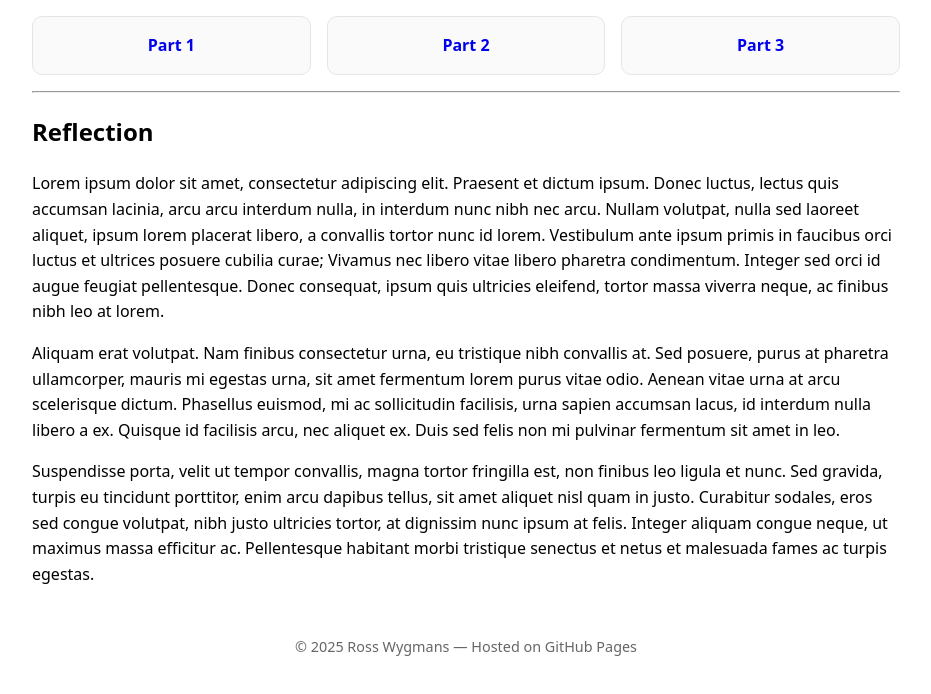
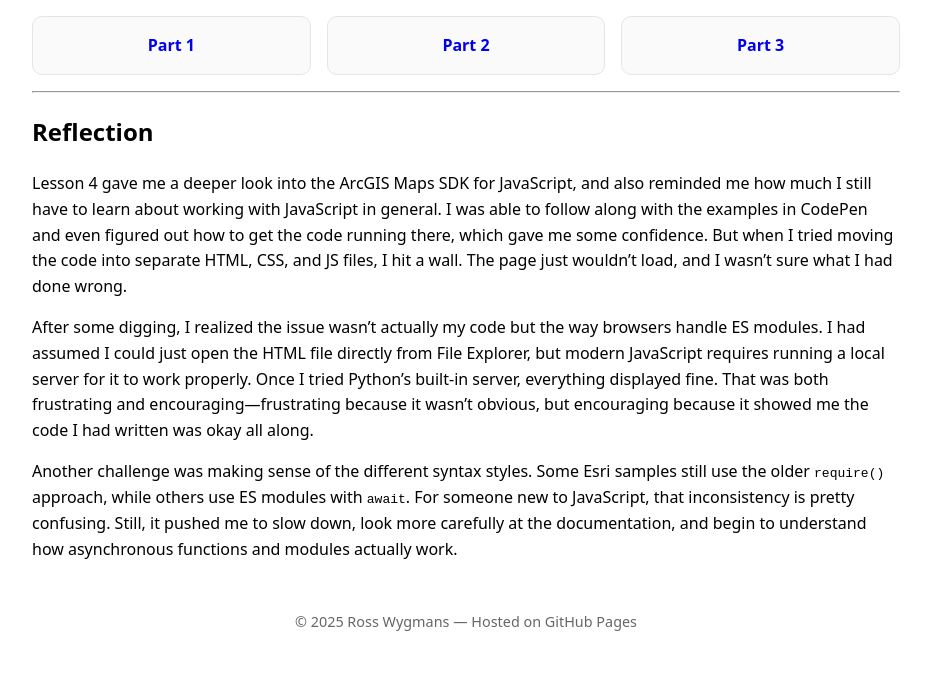
Before and after one commit to rwygmans/geog863-portfolio, a plain HTML site: page lesson4/index.html in a window 1280 px wide. Shown: the part 182-876 px from the top of the page, without its empty margins (174-1105 px from the left). Drawn offline with Linux system fonts and the light colour scheme.

Commit message:
Add Lesson 4 reflections

```diff
--- /dev/null
+++ b/exercises/Jen_and_barry_3d_map/main.css
@@ -0,0 +1,8 @@
+html,
+body,
+#viewDiv {
+  margin: 0;
+  padding: 0;
+  height: 100%;
+  width: 100%;
+}
--- /dev/null
+++ b/exercises/jen_and_barry_2d/main.css
@@ -0,0 +1,8 @@
+html,
+body,
+#viewDiv {
+  margin: 0;
+  padding: 0;
+  height: 100%;
+  width: 100%;
+}
--- /dev/null
+++ b/exercises/netherlands_3d_scene/main.css
@@ -0,0 +1,8 @@
+html,
+body,
+#viewDiv {
+  margin: 0;
+  padding: 0;
+  height: 100%;
+  width: 100%;
+}
--- a/lesson4/index.html
+++ b/lesson4/index.html
@@ -20,23 +20,19 @@
     <hr />
     <h2>Reflection</h2>
     <p>
-      Lorem ipsum dolor sit amet, consectetur adipiscing elit. Praesent et dictum ipsum. Donec luctus, lectus quis accumsan
-      lacinia, arcu arcu interdum nulla, in interdum nunc nibh nec arcu. Nullam volutpat, nulla sed laoreet aliquet, ipsum lorem
-      placerat libero, a convallis tortor nunc id lorem. Vestibulum ante ipsum primis in faucibus orci luctus et ultrices posuere
-      cubilia curae; Vivamus nec libero vitae libero pharetra condimentum. Integer sed orci id augue feugiat pellentesque. Donec
-      consequat, ipsum quis ultricies eleifend, tortor massa viverra neque, ac finibus nibh leo at lorem.
+      Lesson 4 gave me a deeper look into the ArcGIS Maps SDK for JavaScript, and also reminded me how much I still have to learn about working with JavaScript in general.
+      I was able to follow along with the examples in CodePen and even figured out how to get the code running there, which gave me some confidence. But when I tried moving
+      the code into separate HTML, CSS, and JS files, I hit a wall. The page just wouldn’t load, and I wasn’t sure what I had done wrong.
     </p>
     <p>
-      Aliquam erat volutpat. Nam finibus consectetur urna, eu tristique nibh convallis at. Sed posuere, purus at pharetra
-      ullamcorper, mauris mi egestas urna, sit amet fermentum lorem purus vitae odio. Aenean vitae urna at arcu scelerisque dictum.
-      Phasellus euismod, mi ac sollicitudin facilisis, urna sapien accumsan lacus, id interdum nulla libero a ex. Quisque id
-      facilisis arcu, nec aliquet ex. Duis sed felis non mi pulvinar fermentum sit amet in leo.
+      After some digging, I realized the issue wasn’t actually my code but the way browsers handle ES modules. I had assumed I could just open the HTML file directly from
+      File Explorer, but modern JavaScript requires running a local server for it to work properly. Once I tried Python’s built-in server, everything displayed fine. That
+      was both frustrating and encouraging—frustrating because it wasn’t obvious, but encouraging because it showed me the code I had written was okay all along.
     </p>
     <p>
-      Suspendisse porta, velit ut tempor convallis, magna tortor fringilla est, non finibus leo ligula et nunc. Sed gravida, turpis
-      eu tincidunt porttitor, enim arcu dapibus tellus, sit amet aliquet nisl quam in justo. Curabitur sodales, eros sed congue
-      volutpat, nibh justo ultricies tortor, at dignissim nunc ipsum at felis. Integer aliquam congue neque, ut maximus massa
-      efficitur ac. Pellentesque habitant morbi tristique senectus et netus et malesuada fames ac turpis egestas.
+      Another challenge was making sense of the different syntax styles. Some Esri samples still use the older <code>require()</code> approach, while others use ES modules
+      with <code>await</code>. For someone new to JavaScript, that inconsistency is pretty confusing. Still, it pushed me to slow down, look more carefully at the
+      documentation, and begin to understand how asynchronous functions and modules actually work.
     </p>
   </main>
   <footer class="footer">&copy; 2025 Ross Wygmans — Hosted on GitHub Pages</footer>
```
Also changed, not shown: exercises/Jen_and_barry_3d_map/index.html (added, +23 -0 lines), exercises/Jen_and_barry_3d_map/main.js (added, +27 -0 lines), exercises/jen_and_barry_2d/index.html (added, +23 -0 lines), exercises/jen_and_barry_2d/main.js (added, +27 -0 lines), exercises/netherlands_3d_scene/index.html (added, +23 -0 lines), exercises/netherlands_3d_scene/main.js (added, +41 -0 lines), exercises/hello_map/index.html (renamed from hello_map/index.html), exercises/hello_map/main.css (renamed from hello_map/main.css), exercises/hello_map/main.js (renamed from hello_map/main.js).
